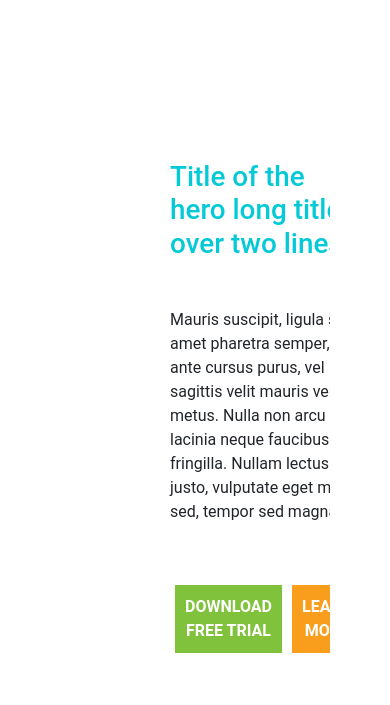
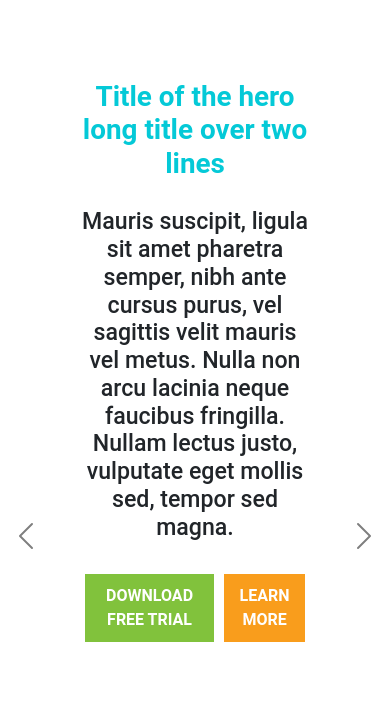
Before and after one commit to KlaraSejnova/Carousel, a plain HTML site: page index.html in a window 390 px wide. Shown: the top 705 px of the page. Drawn offline with nearby package versions, Linux system fonts and the light colour scheme.

Commit message:
mobile layout

```diff
--- a/index.html
+++ b/index.html
@@ -17,7 +17,7 @@
                 <div class="hero">
                     <div class="text">
                         <h1>Title of the hero long title over two lines</h1>
-                        <p>Mauris suscipit, ligula sit amet pharetra semper, nibh ante cursus purus, vel sagittis velit mauris vel metus. Nulla non arcu lacinia neque faucibus fringilla. Nullam lectus justo, vulputate eget mollis sed, tempor sed magna. </p>
+                        <h3>Mauris suscipit, ligula sit amet pharetra semper, nibh ante cursus purus, vel sagittis velit mauris vel metus. Nulla non arcu lacinia neque faucibus fringilla. Nullam lectus justo, vulputate eget mollis sed, tempor sed magna. </h3>
                         <div class="tlacitka">
                             <button class="download">download free trial</button>
                             <button class="learn">learn more</button>
@@ -39,7 +39,7 @@
                     </div>
                     <div class="text">
                         <h1>Different title to see changes</h1>
-                        <p>Mauris suscipit, ligula sit amet pharetra semper, nibh ante cursus purus, vel sagittis velit mauris vel metus. Nulla non arcu lacinia neque faucibus fringilla. Nullam lectus justo, vulputate eget mollis sed, tempor sed magna. </p>
+                        <h3>Mauris suscipit, ligula sit amet pharetra semper, nibh ante cursus purus, vel sagittis velit mauris vel metus. Nulla non arcu lacinia neque faucibus fringilla. Nullam lectus justo, vulputate eget mollis sed, tempor sed magna. </h3>
                         <div class="tlacitka">
                             <button class="download">download free trial</button>
                             <button class="learn">learn more</button>
@@ -56,7 +56,7 @@
                     </div>
                     <div class="text left">
                         <h1>Here goes title for third hero</h1>
-                        <p>Mauris suscipit, ligula sit amet pharetra semper, nibh ante cursus purus, vel sagittis velit mauris vel metus. Nulla non arcu lacinia neque faucibus fringilla. Nullam lectus justo, vulputate eget mollis sed, tempor sed magna. </p>
+                        <h3>Mauris suscipit, ligula sit amet pharetra semper, nibh ante cursus purus, vel sagittis velit mauris vel metus. Nulla non arcu lacinia neque faucibus fringilla. Nullam lectus justo, vulputate eget mollis sed, tempor sed magna. </h3>
                         <div class="tlacitka">
                             <button class="download">download free trial</button>
                             <button class="learn">learn more</button>
--- a/style.css
+++ b/style.css
@@ -1,13 +1,33 @@
-* {
-    box-sizing: border-box;
-    padding: 20px;
-    font-family: Roboto,sans-serif;
+
+@media (max-width: 600px){
+    * {
+        box-sizing: border-box;
+        padding: 10px;
+        font-family: Roboto,sans-serif;
+    }
+    .image {display: none;
+    }
+    .carousel-control-prev {
+        margin-left: -20px;      }
+    .carousel-control-next {
+        margin-right: -20px;
+      }
+      h1, h3 {
+        text-align: center;
+      }
 }
+@media (min-width: 601px){
+    * {
+        box-sizing: border-box;
+        padding: 20px;
+        font-family: Roboto,sans-serif;
+    }
 .hero {
     display: flex;
     flex-wrap: wrap;
     align-items: center;
     }
+
 .text {
     flex: 40%;
     display: flex;
@@ -15,8 +35,20 @@
     text-align: left;
     padding-left: 30px;
 }
+.carousel-control-prev {
+    margin-left: -40px;
+  }
+
+.carousel-control-next {
+    margin-right: -40px;
+  }
+}
 h1 {
     color:#04c9d7;
+    font-weight: 600;
+}
+h2 {
+    font-weight: 600;
 }
 .image {
     flex: 40%;
@@ -49,10 +81,3 @@ h1 {
 .carousel-control-next{
       top: 50%;
 }
-.carousel-control-prev {
-    margin-left: -40px;
-  }
-
-.carousel-control-next {
-    margin-right: -40px;
-  }
```
